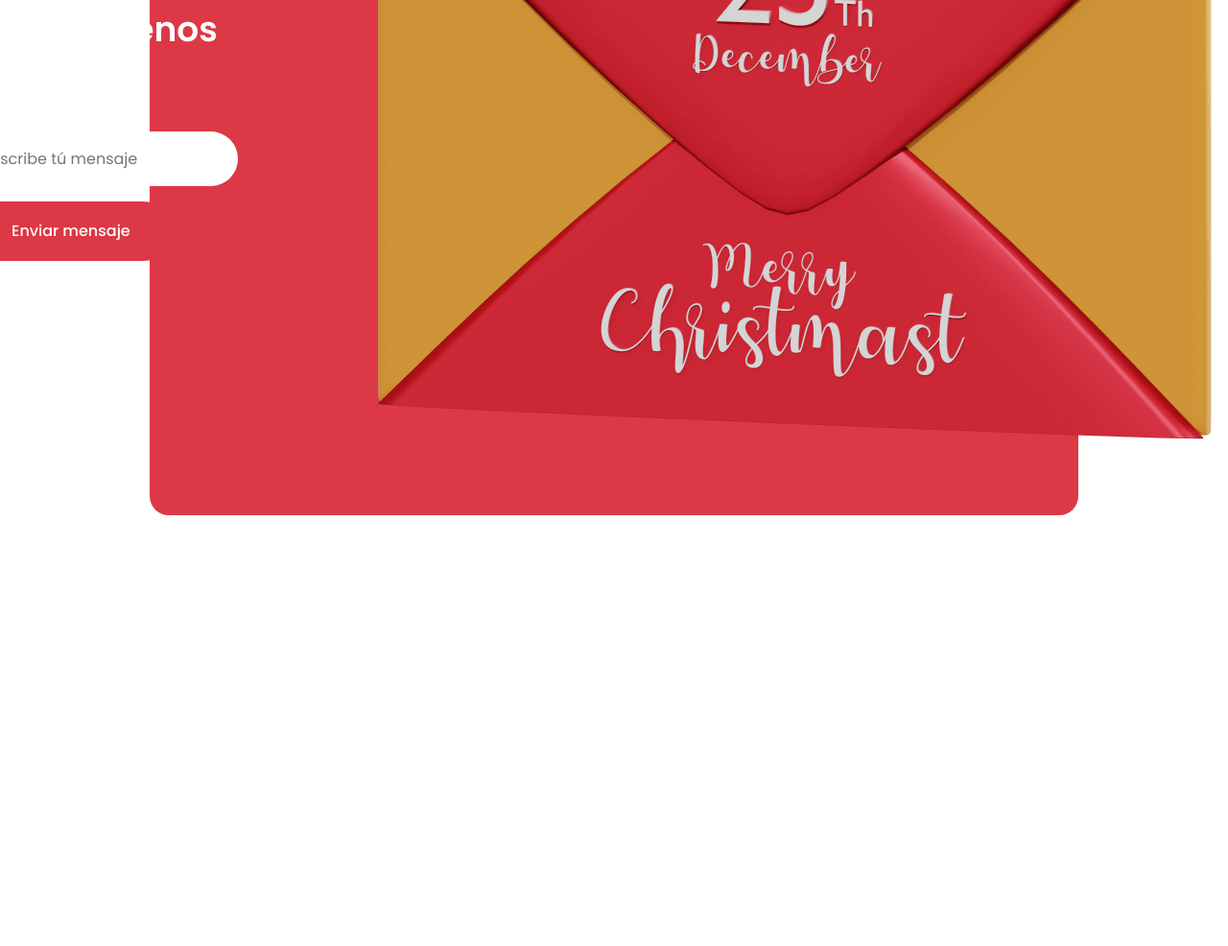
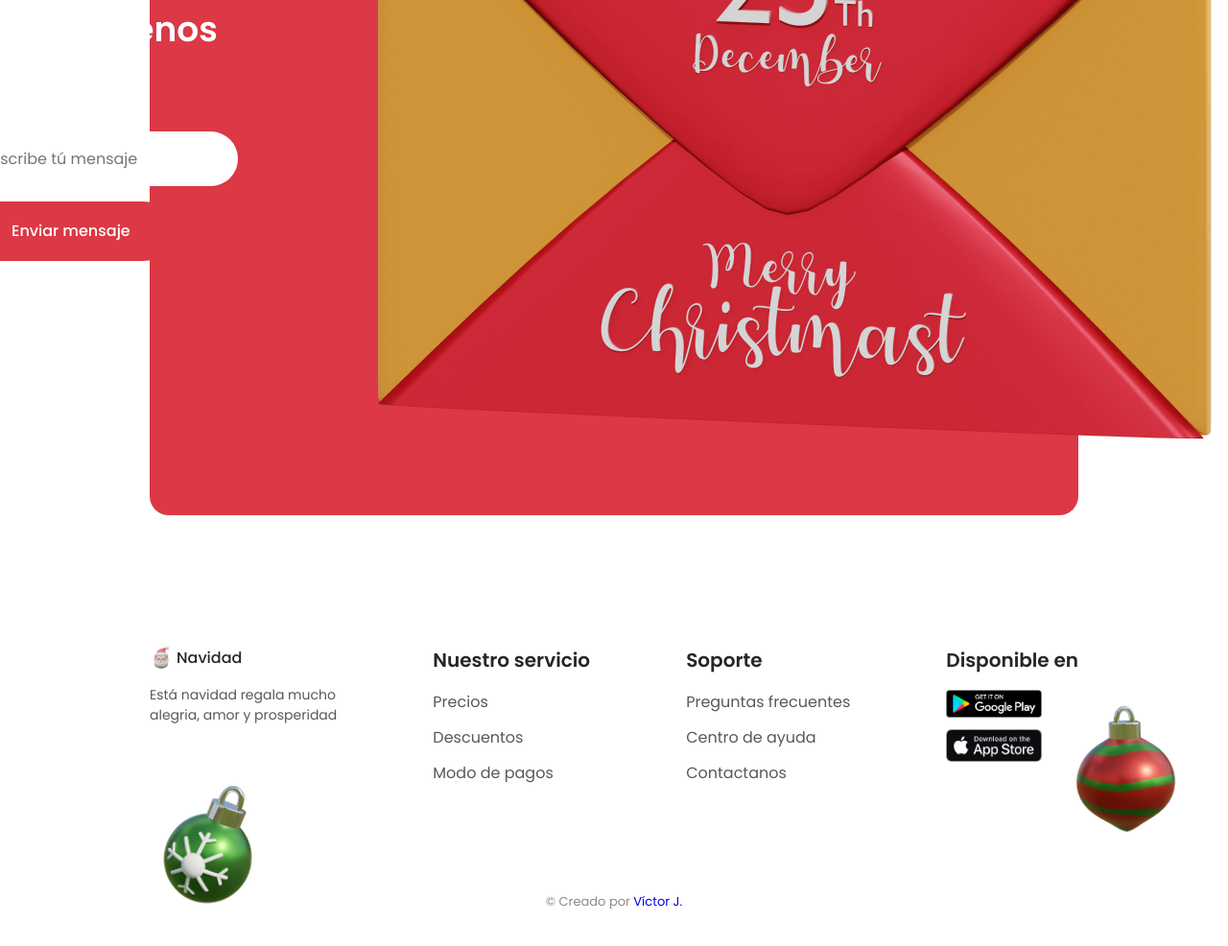
Before and after one commit to maximovj/pagina-web-navideno, a plain HTML site: page index.html in a window 1280 px wide. Shown: the part 3637-4623 px from the top of the page at 96% size. Before the commit the page ends 4342 px from the top, so only its background shows below. Drawn offline with nearby package versions, Linux system fonts and the light colour scheme.

Commit message:
* Se agrega pie de página

```diff
--- a/index.html
+++ b/index.html
@@ -242,7 +242,62 @@
 
         <!--==================== FOOTER ====================-->
         <footer class="footer section">
+           <div class="footer__container container grid">
+            <div>
+                <a href="#" class="footer__logo">
+                    <img src="assets/img/logo.png" alt="logo.png" class="footer__logo-img">
+                    Navidad
+                </a>
+                <p class="footer__description">
+                    Está navidad regala mucho <br> alegria, amor y prosperidad
+                </p>
+            </div>
 
+            <div>
+                <h3 class="footer__title">Nuestro servicio</h3>
+                <ul class="footer__links">
+                    <li>
+                        <a href="#" class="footer__link">Precios</a>
+                    </li>
+                    <li>
+                        <a href="#" class="footer__link">Descuentos</a>
+                    </li>
+                    <li>
+                        <a href="#" class="footer__link">Modo de pagos</a>
+                    </li>
+                </ul>
+            </div>
+
+            <div>
+                <h3 class="footer__title">Soporte</h3>
+                <ul class="footer__links">
+                    <li>
+                        <a href="#" class="footer__link">Preguntas frecuentes</a>
+                    </li>
+                    <li>
+                        <a href="#" class="footer__link">Centro de ayuda</a>
+                    </li>
+                    <li>
+                        <a href="#" class="footer__link">Contactanos</a>
+                    </li>
+                </ul>
+            </div>
+
+            <div>
+                <h3 class="footer__title">Disponible en</h3>
+                <div class="footer__aviables">
+                    <img src="assets/img/aviable1.png" alt="aviable1.png" class="footer__aviable-img" />
+                    <img src="assets/img/aviable2.png" alt="aviable2.png" class="footer__aviable-img" />
+                </div>
+            </div>
+            <img src="assets/img/footer1.png" alt="footer1.png" class="footer__img1">
+            <img src="assets/img/footer2.png" alt="footer2.png" class="footer__img2">
+           </div>
+
+           <span class="footer__copy">
+                &#169; Creado por
+                <a href="https://github.com/maximovj">Víctor J.</a>
+           </span>
         </footer>
 
         <!--=============== SCROLL UP ===============-->
```
